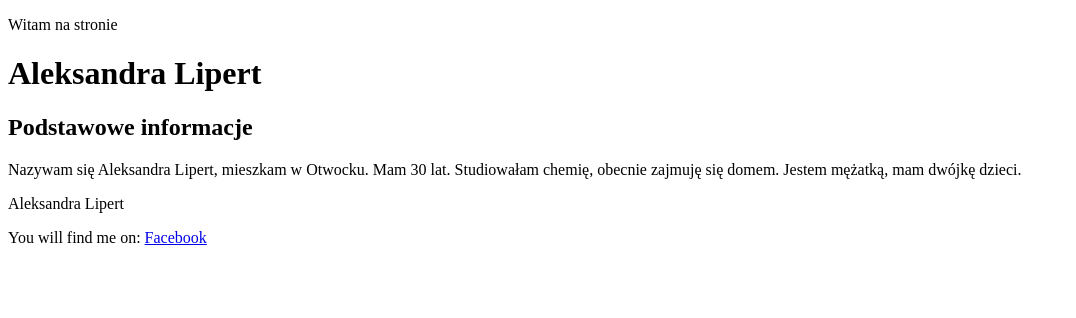
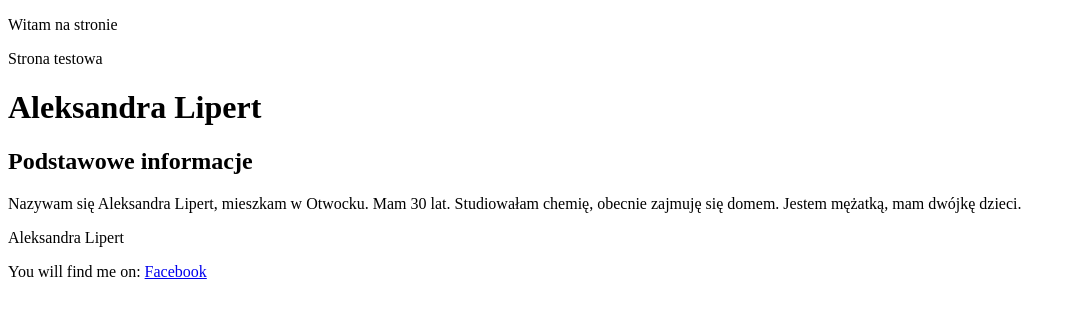
Before and after one commit to Ola-Lipert/learning-git-2, a plain HTML site: page index.html in a window 1280 px wide. Shown: the whole page, without its empty margins (0-1076 px from the left). Drawn offline with nearby package versions, Linux system fonts and the light colour scheme; files that its build step writes are made by us from their sources.

Commit message:
Add paragraph

```diff
--- a/index.html
+++ b/index.html
@@ -9,6 +9,7 @@
 	<body>
 		<header>
 			<p class="paragraph1">Witam na stronie</p>
+			<p>Strona testowa</p>
 			<h1 class="header1">Aleksandra Lipert</h1>
 		</header>
 		<main class="container">
```
